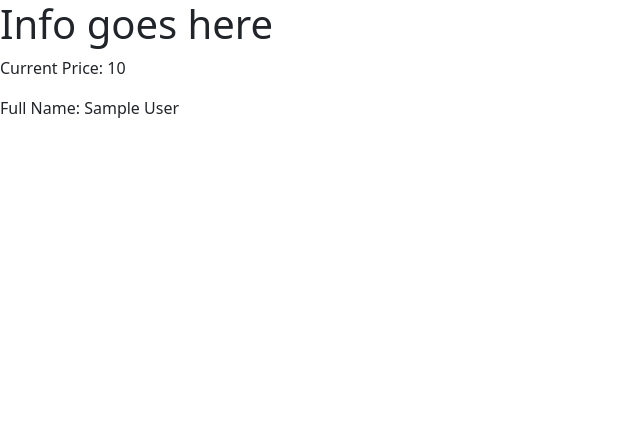
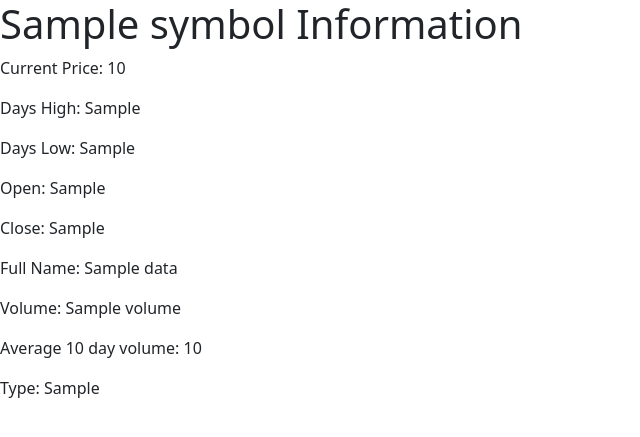
Before and after one commit to 33QWERTY33/DayTradingSim, a Django app: template TradingSim/templates/display-ticker-info.html in a window 1280 px wide. Shown: the top 437 px of the page, without its empty margins (0-640 px from the left). Run offline with Django 5.2, Linux system fonts and the light colour scheme; the template is opened without the code that fills it: most values are stand-ins (such as "Sample title", 1, 10 or a date in 2020).

Commit message:
finished pipeline yfinance2frontend

```diff
--- a/TradingSim/templates/display-ticker-info.html
+++ b/TradingSim/templates/display-ticker-info.html
@@ -9,8 +9,15 @@
 
 </head>
 <body>
-    <h1>Info goes here</h1>
-    <p>Current Price: {{ current_price }}</p>
-    <p>Full Name: {{ full_name }}</p>
+    <h1>{{ data.symbol }} Information</h1>
+    <p>Current Price: {{ data.currentPrice }}</p>
+    <p>Days High: {{ data.dayHigh }}</p>
+    <p>Days Low: {{ data.dayLow }}</p>
+    <p>Open: {{ data.regularMarketOpen }}</p>
+    <p>Close: {{ data.regularMarketPreviousClose }}</p>
+    <p>Full Name: {{ data.longName }}</p>
+    <p>Volume: {{ data.volume }}</p>
+    <p>Average 10 day volume: {{ data.averageVolume10days }}</p>
+    <p>Type: {{ data.quoteType }}</p>
 </body>
 </html>
```
Also changed, not shown: TradingSim/TradingSim/views.py (+14 -16 lines), sandbox.py (+4 -4 lines).
